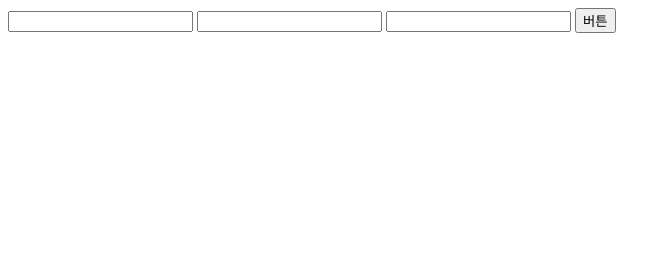
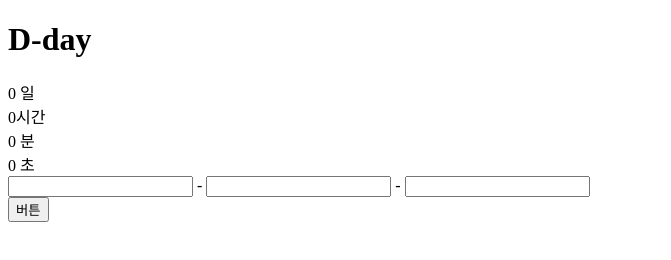
Before and after one commit to logdotjar/hoonhoon-js-study, a plain HTML site: page 3.함수/index.html in a window 1280 px wide. Shown: the whole page, without its empty margins (0-671 px from the left). Drawn offline with Linux system fonts and the light colour scheme.

Commit message:
🔍섹션 3. 조건문,논리연산자,타입 강의 기록 및 정리

```diff
--- a/3.함수/index.html
+++ b/3.함수/index.html
@@ -5,19 +5,34 @@
     <meta name="viewport"
           content="width=device-width, user-scalable=no, initial-scale=1.0, maximum-scale=1.0, minimum-scale=1.0">
     <meta http-equiv="X-UA-Compatible" content="ie=edge">
-    <title>Document</title>
+    <title>D-day</title>
     <script>
+
+
+
         const dateFormMaker = function () {
             const inputYear = document.querySelector('#target-year-input').value();
             const inputMonth = document.querySelector('#target-month-input').value();
             const inputDate = document.querySelector('#target-date-input').value();
-            const dateFormat = inputYear  + inputMonth + '-' + inputDate;
-            console.log(inputYear , inputMonth , inputDate);
+            const dateFormat = `${inputYear} - ${inputMonth} - ${inputDate}`;
+            return dateFormat;
+            // console.log(inputYear , inputMonth , inputDate);
         }
         const countMaker = function () {
             const nowDate = new Date();
             const targetDate = new Date('2023-12-25');
             const remaining = (targetDate - nowDate) / 1000;
+            //remaining이 0이라면, 타이머가 종료되었습니다 출력
+            if(remaining <= 0){
+                console.log("타이머가 종료되었습니다.");
+            }else if(isNaN(remaining)){
+                // 만약 잘못된 날짜가 들어왔다면, 유효한 시간대가 아닙니다 출력
+                // NaN일경우 체크할때는 isNaN을 사용
+                console.log("유효한 시간대가 아닙니다.")
+            }
+
+
+
             const remainingDate = Math.floor(remaining / 3600 / 24);
             const remainingHours = Math.floor(remaining / 3600) % 24;
             const remainingMin = Math.floor(remaining / 60) % 60;
@@ -28,18 +43,41 @@
 
 
         // 함수의 종료
+        /*
         const sum = function () {
           let amount = 10+10;
           return amount;
           console.log("함수종료됨"); // 실행안됨.
         };
         sum();
+         */
     </script>
 </head>
 <body>
-<input type="text" id="target-year-input" class="target-input">
-<input type="text" id="target-month-input" class="target-input">
-<input type="text" id="target-date-input" class="target-input">
+<h1>D-day</h1>
+<div id="d-day-container">
+    <div class="d-day-child-container">
+        <span id="day">0</span>
+        <span>일</span>
+    </div>
+    <div class="d-day-child-container">
+        <span id="hours">0시간</span>
+        <span></span>
+    </div>
+    <div class="d-day-child-container">
+        <span id="min">0</span>
+        <span>분</span>
+    </div>
+    <div class="d-day-child-container">
+        <span id="sec">0</span>
+        <span>초</span>
+    </div>
+</div>
+<div id="target-selector">
+    <input type="text" id="target-year-input" class="target-input"> -
+    <input type="text" id="target-month-input" class="target-input"> -
+    <input type="text" id="target-date-input" class="target-input">
+</div>
 <button onclick="countMaker()">버튼</button>
 </body>
 </html>
```
Also changed, not shown: 1 other file.
